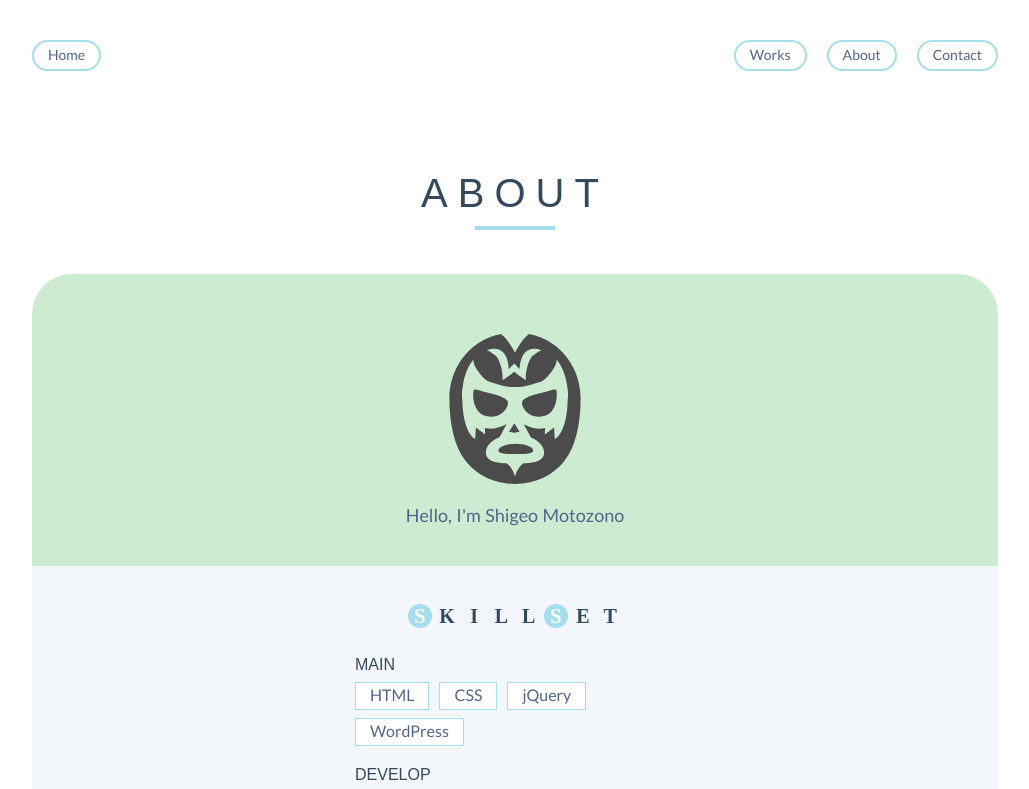
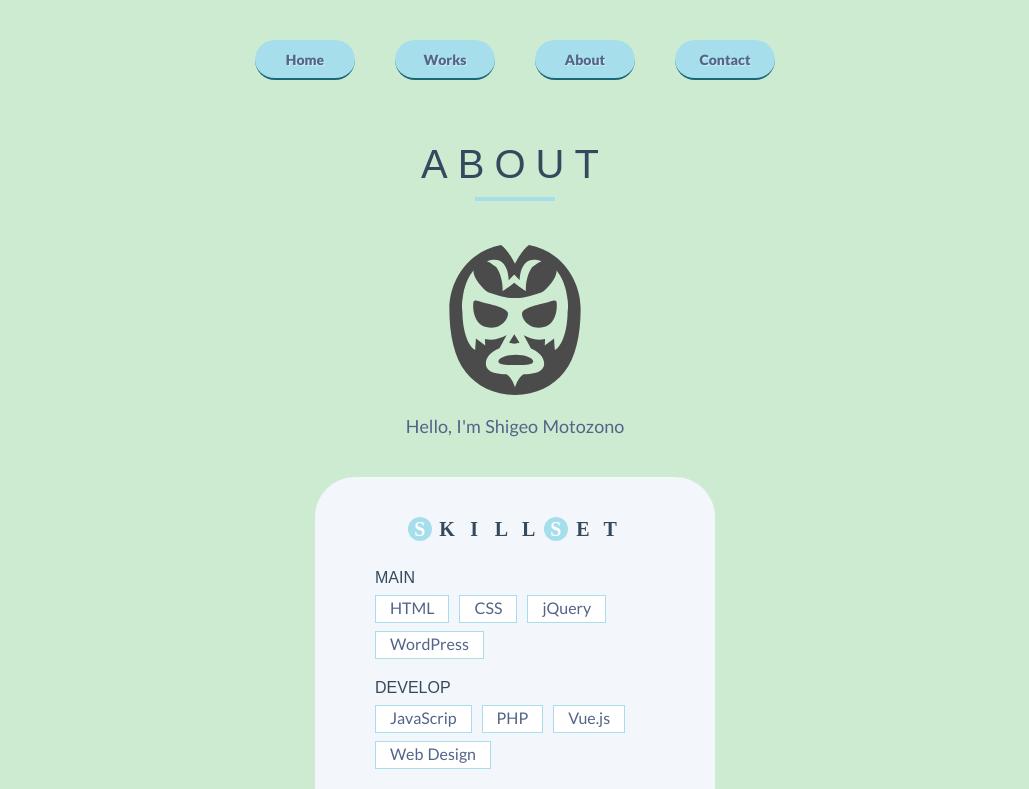
Before and after one commit to zonorix/my-portfolio, a Nuxt app: page /about in a window 1280 px wide. Shown: the top 789 px of the page, without its empty margins (125-1154 px from the left). Built offline with nearby package versions, Linux system fonts and the light colour scheme; a web font is replaced by a local one.

Commit message:
colorの変数で定義。buttonのエフェクトを追加。about.vueレイアウト調整。vuexのgettersを追加。

```diff
--- a/assets/sass/variables.scss
+++ b/assets/sass/variables.scss
@@ -1,2 +1,6 @@
-$color-bg: rgb(248, 255, 187);
+$base-color: #ccebd1;
+$accent-color: #a6deeb;
+$gray-back-color: #F3F7FB;
+$text-main-color: #35495e;
+$text-sub-color: #526488;
 $layout-width-inner: calc(1366px - 140px * 2);
--- a/layouts/default.vue
+++ b/layouts/default.vue
@@ -3,16 +3,11 @@
     <div class="app-layout__inner-wrap">
       <div v-if="this.$route.name !== 'index'" class="header">
         <ul class="header__nav">
-          <li class="header__nav-title--home">
-            <nuxt-link :to="{ name: 'index' }">home</nuxt-link>
+          <li v-for="linkTitle in linkTitles" :key="linkTitle.id" class="header__nav-title">
+            <nuxt-link :to="{ name: `${linkTitle.address}` }">
+              {{ linkTitle.name }}
+            </nuxt-link>
           </li>
-          <div class="header__right-container">
-            <li v-for="linkTitle in linkTitles" :key="linkTitle.id" class="header__nav-title">
-              <nuxt-link :to="{ name: `${linkTitle.address}` }">
-                {{ linkTitle.name }}
-              </nuxt-link>
-            </li>
-          </div>
         </ul>
       </div>
       <div class="main-content">
@@ -34,6 +29,7 @@ export default {
 
 <style lang="scss">
   .app-layout{
+    background-color: $base-color;
     &__inner-wrap {
       width: $layout-width-inner;
       max-width: 100%;
@@ -43,34 +39,43 @@ export default {
     }
   }
   .header {
+    text-align: center;
     &__nav {
       padding: 40px 40px 0;
     }
-    &__right-container {
-      float: right;
-    }
     &__nav-title {
-      color: #526488;
+      color: $text-sub-color;
       display: inline-block;
       font-size: 1.4rem;
+      font-weight: 900;
       text-transform: capitalize;
-      border: 2px solid #a6deeb;
+      background-color: $accent-color;
       border-radius: 20px;
-      padding: 4px 14px 6px;
+      padding: 10px 0 12px;
       font-family: 'Lato', 'Source Sans Pro', -apple-system, BlinkMacSystemFont, 'Segoe UI', Roboto, 'Helvetica Neue', Arial, sans-serif;
-      &:not(:last-child) {
-        margin-right: 20px;
+      margin: 0 20px;
+      border-bottom: 2px solid darken($accent-color, 50%);
+      text-shadow: 1px 1px 1px rgba(255, 255, 255, 0.5);
+      // overflow: hidden;
+      position: relative;
+      width: 100px;
+      height: 40px;
+      transition: all 0.3s ease 0s;
+      &:hover {
+        letter-spacing: 2px;
       }
-    }
-    &__nav-title--home {
-      color: #526488;
-      display: inline-block;
-      font-size: 1.4rem;
-      text-transform: capitalize;
-      border: 2px solid #a6deeb;
-      border-radius: 20px;
-      padding: 4px 14px 6px;
-      font-family: 'Lato', 'Source Sans Pro', -apple-system, BlinkMacSystemFont, 'Segoe UI', Roboto, 'Helvetica Neue', Arial, sans-serif;
+      &:active {
+        transform: translateY(4px);
+        border-bottom: none;
+      }
+      a {
+        position: absolute;
+        top: 0;
+        left: 0;
+        width: 100%;
+        height: 100%;
+        line-height: 40px;
+      }
     }
   }
 </style>
--- a/pages/Works.vue
+++ b/pages/Works.vue
@@ -36,7 +36,7 @@ export default {
 
 <style lang="scss" scoped>
   .works {
-    margin: 100px auto 40px;
+    margin: 60px auto 40px;
     min-height: 100vh;
     &__list {
       display: grid;
--- a/pages/about.vue
+++ b/pages/about.vue
@@ -60,26 +60,19 @@ export default {
 
 <style scoped lang="scss">
   .about {
-    margin: 100px auto 40px;
+    margin: 60px auto 0;
     min-height: 100vh;
     &__gray-back {
-      background-color: #F3F7FB;
+      // background-color: #F3F7FB;
       margin: 0 40px;
-      border-radius: 40px;
+      // border-radius: 40px;
       padding-bottom: 60px;
-    }
-    &__icon-container {
-      background-color: #ccebd1;
-      // background-color: #ccebd1;
-      border-radius: 40px 40px 0 0;
-      padding-bottom: 40px;
     }
     &__face-icon {
       max-width: 150px;
       height: auto;
       display: block;
       margin: 40px auto 0;
-      padding-top: 60px;
     }
     &__greet {
       text-align: center;
@@ -89,18 +82,19 @@ export default {
     }
   }
   .skillset {
-    width: 360px;
+    width: 400px;
     max-width: 100%;
     height: 100%;
-    margin: auto;
-    padding: 0 20px;
+    margin: 40px auto 0;
+    padding: 40px 60px;
+    background-color: $gray-back-color;
+    border-radius: 40px;
     &__title {
       text-align: center;
       font-size: 2.0rem;
-      color: #35495e;
+      color: $text-main-color;
       text-transform: uppercase;
       font-family: 'Patua One', cursive;
-      margin-top: 38px;
       * {
         display: inline-block;
         margin: 0 1.6px;
@@ -109,7 +103,7 @@ export default {
         width: 24px;
       }
       &--s, &--s-2 {
-        background-color: #a6deeb;
+        background-color: $accent-color;
         color: #fff;
       }
     }
@@ -123,7 +117,7 @@ export default {
       font-size: 1.6rem;
       font-weight: normal;
       font-family: 'Spinnaker', sans-serif;
-      color: #35495e;
+      color: $text-main-color;
       text-transform: uppercase;
     }
     &__item {
@@ -131,8 +125,8 @@ export default {
       display: inline-block;
       margin: 8px 10px 0 0;
       padding: 4px 14px 6px;
-      border: 1px solid #a6deeb;
-      color: #526488;
+      border: 1px solid $accent-color;
+      color: $text-sub-color;
       background-color: #fff;
       line-height: 1;
     }
--- a/pages/contact.vue
+++ b/pages/contact.vue
@@ -16,7 +16,7 @@ export default {
 
 <style scoped lang="scss">
   .contact {
-    margin: 100px auto 0;
+    margin: 60px auto 0;
     min-height: 100vh;
   }
 </style>
--- a/pages/index.vue
+++ b/pages/index.vue
@@ -25,7 +25,7 @@
 export default {
   data () {
     return {
-      linkTitles: this.$store.state.linkData
+      linkTitles: this.$store.getters.filteredLinks
     }
   }
 }
@@ -40,7 +40,7 @@ export default {
   @include css3(align-items, center);
   @include css3(flex-direction, column);
   text-align: center;
-  background-color: #ccebd1;
+  // background-color: #ccebd1;
   &__portfolio-icon {
     max-width: 150px;
     height: auto;
@@ -55,39 +55,57 @@ export default {
     display: block;
     font-weight: 300;
     font-size: 8rem;
-    color: #35495e;
+    color: $text-main-color;
     letter-spacing: 1px;
     text-transform: uppercase;
   }
   &__sub {
     font-weight: 300;
     font-size: 4.2rem;
-    color: #526488;
+    color: $text-sub-color;
     word-spacing: 5px;
     padding-bottom: 15px;
     text-transform: capitalize;
   }
 }
 .link {
-  // background-color: #a6deeb;
-  // border-radius: 40px;
-  // margin-top: 40px;
   &__list {
     @include css3(display, flex);
     @include css3(align-items, center);
     margin-top: 40px;
   }
   &__list-item {
-    color: #526488;
+    color: $text-sub-color;
     display: inline-block;
     font-size: 1.4rem;
+    font-weight: 900;
     text-transform: capitalize;
-    border: 2px solid #a6deeb;
-    background-color: #a6deeb;
-    border-radius: 40px;
-    padding: 10px 28px 12px;
+    background-color: $accent-color;
+    border-radius: 20px;
+    padding: 10px 0 12px;
     font-family: 'Lato', 'Source Sans Pro', -apple-system, BlinkMacSystemFont, 'Segoe UI', Roboto, 'Helvetica Neue', Arial, sans-serif;
     margin: 0 12px;
+    border-bottom: 2px solid darken($accent-color, 50%);
+    text-shadow: 1px 1px 1px rgba(255, 255, 255, 0.5);
+    position: relative;
+    width: 100px;
+    height: 40px;
+    transition: all 0.3s ease 0s;
+    &:hover {
+      letter-spacing: 2px;
+    }
+    &:active {
+      transform: translateY(4px);
+      border-bottom: none;
+    }
+  a {
+      position: absolute;
+      top: 0;
+      left: 0;
+      width: 100%;
+      height: 100%;
+      line-height: 40px;
+    }
   }
 }
 
--- a/store/index.js
+++ b/store/index.js
@@ -1,7 +1,16 @@
 export const state = () => ({
   linkData: [
-    { id: 1, address: 'Works', name: 'Works' },
-    { id: 2, address: 'About', name: 'About' },
-    { id: 3, address: 'Contact', name: 'Contact' }
+    { id: 1, address: 'index', name: 'Home' },
+    { id: 2, address: 'Works', name: 'Works' },
+    { id: 3, address: 'About', name: 'About' },
+    { id: 4, address: 'Contact', name: 'Contact' }
   ]
 })
+
+export const getters = {
+  filteredLinks (state) {
+    return state.linkData.filter(function (val) {
+      return val.address !== 'index'
+    })
+  }
+}
```
Also changed, not shown: pages/README.md (deleted).
